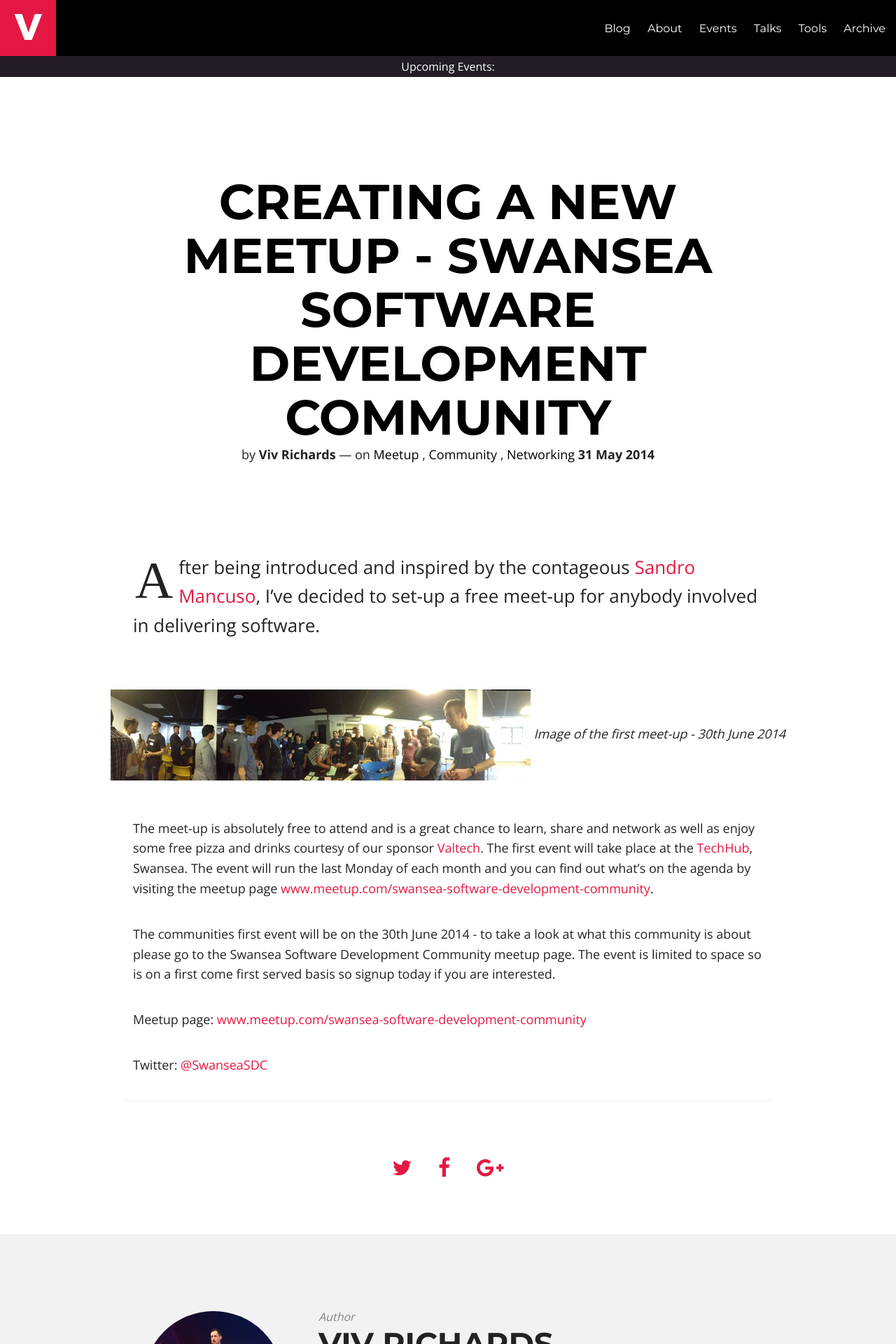
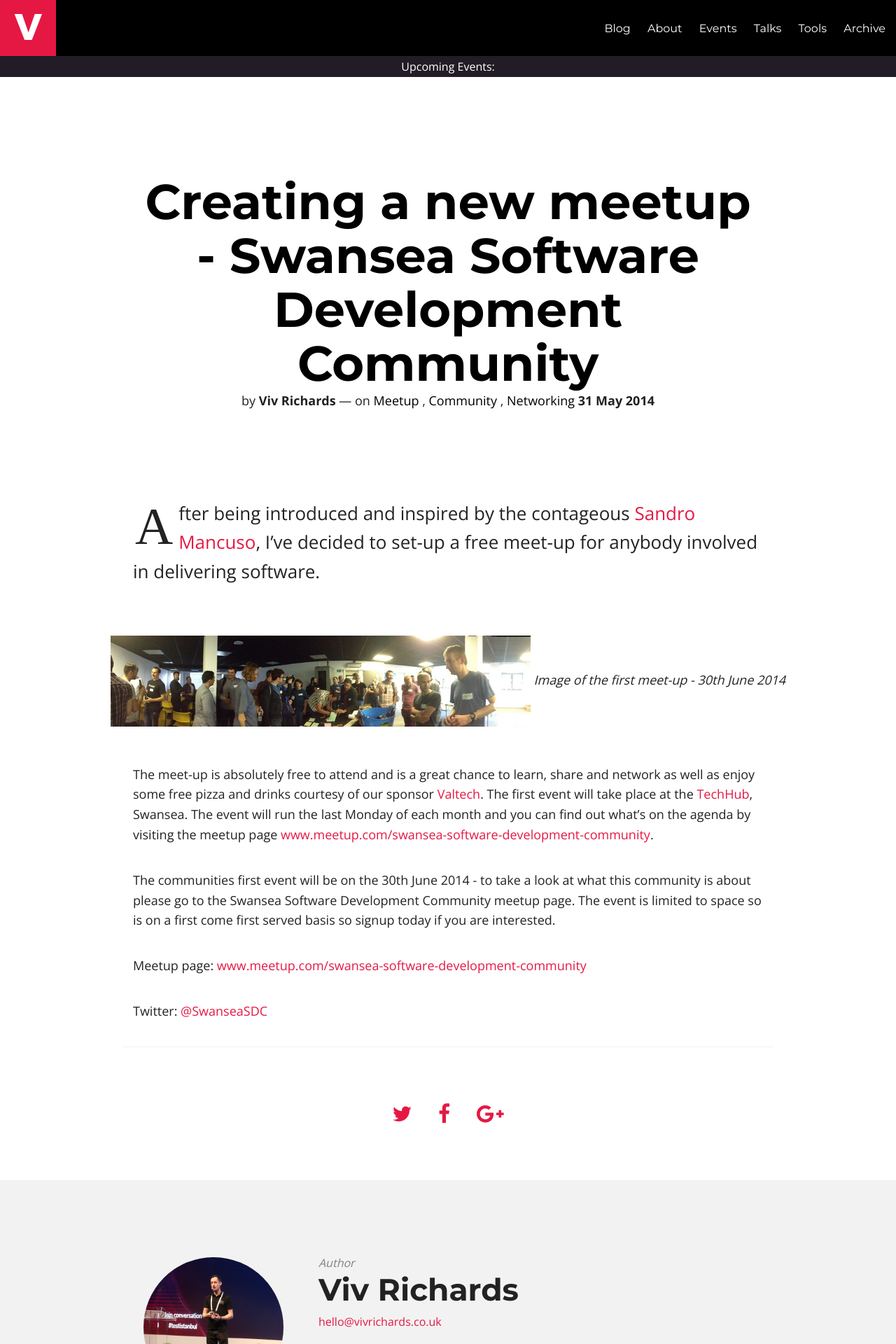
Before and after one commit to vivrichards600/vivrichards600.github.io, a Jekyll site: the page built from _posts/2014-5-31-swansea-software-development-community.md, in a window 1280 px wide. Shown: the top 1920 px of the page at 70% size. Built offline with Jekyll 4.4.1, drawn with Linux system fonts in a browser that asks for light colours; nearby versions of some CDN libraries; comment, search, counter and statistics services are not loaded.

Commit message:
Updating page styles to remove capitalization

```diff
--- a/assets/css/post.css
+++ b/assets/css/post.css
@@ -21,7 +21,6 @@ html, body, .notepad-post-container, .notepad-post-header {
   font-size: 1.625rem;
   font-weight: 700;
   color: white;
-  text-transform: uppercase;
   letter-spacing: -0.0625rem; }
   .notepad-post-header-title a {
     color: white; }
@@ -103,7 +102,7 @@ html, body, .notepad-post-container, .notepad-post-header {
       font-size: 2.5rem;
       margin: 0 auto;
       line-height: 1.1;
-      text-transform: uppercase; }
+       }
       @media only screen and (min-width: 40.063em) {
         .post-template .notepad-post-title h1 {
           font-size: 3.125rem; } }
@@ -153,7 +152,6 @@ html, body, .notepad-post-container, .notepad-post-header {
     color: black;
     content: attr(data-info);
     font-size: 1.125rem;
-    text-transform: uppercase;
     -webkit-backface-visibility: hidden; }
   .post-template button.trigger:focus {
     outline: none; }
@@ -349,7 +347,7 @@ html, body, .notepad-post-container, .notepad-post-header {
       padding: 0;
       font-family: "Montserrat", sans-serif;
       font-weight: 700;
-      text-transform: uppercase; }
+       }
     .notepad-author-info .notepad-post-author > p {
       font-size: 1.125rem; }
       .notepad-author-info .notepad-post-author > p a {
@@ -407,7 +405,7 @@ html, body, .notepad-post-container, .notepad-post-header {
     margin: 0 auto;
     line-height: 1.1;
     text-align: center;
-    text-transform: uppercase; }
+     }
     @media only screen and (min-width: 40.063em) {
       .notepad-page-title h1,
       .notepad-post-title-simple h1 {
@@ -553,7 +551,7 @@ iframe {
   padding-right: 1.875rem; }
   .notepad-disqus .notepad-comments-header {
     font-weight: 700;
-    text-transform: uppercase; }
+     }
   @media only screen and (min-width: 40.063em) {
     .notepad-disqus {
       padding-top: 3.3125rem;
@@ -588,7 +586,6 @@ iframe {
 .post-list .entry-date {
     display: none;
     font-size: 14px;
-    text-transform: uppercase;
     float: right;
 }
 
@@ -663,3 +660,7 @@ iframe {
   border: 1px solid grey;
   padding: 1px;
 }
+
+h3.notepad-post-title {
+  text-transform: none !important;
+}
--- a/style.scss
+++ b/style.scss
@@ -257,7 +257,6 @@ nav {
   }
 
   .read-more {
-    text-transform: uppercase;
     font-size: 15px;
   }
 }
```
